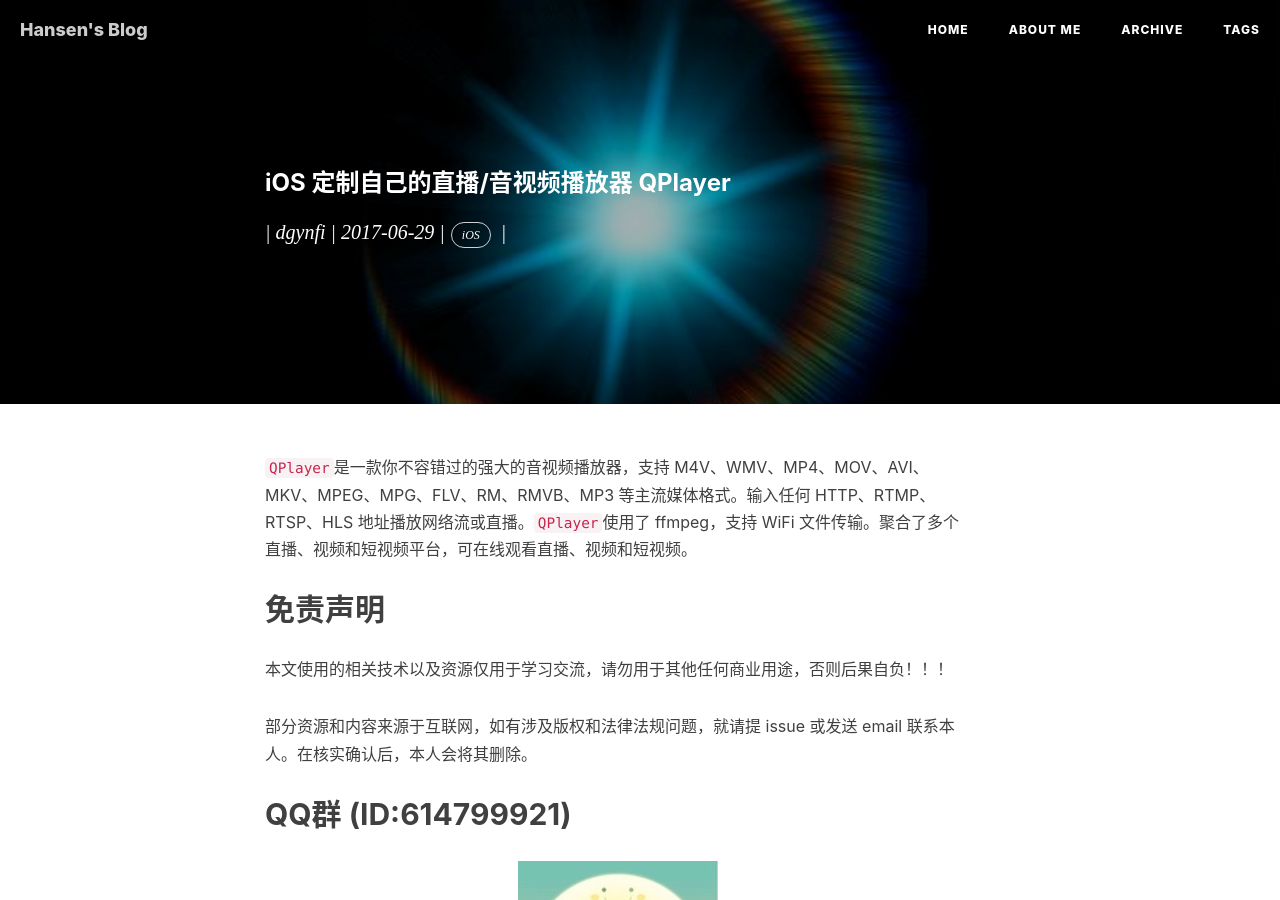
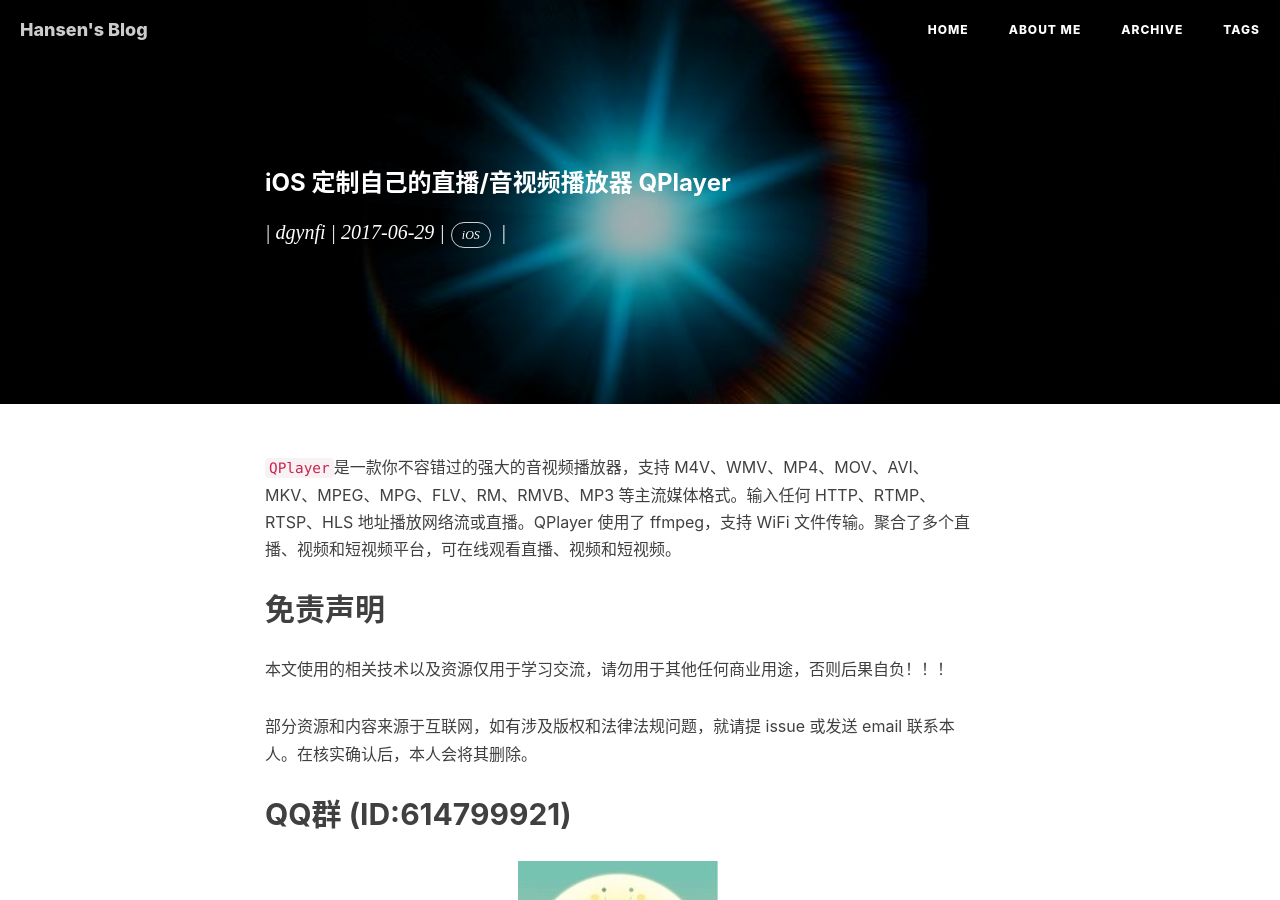
Before and after one commit to itenfay/itenfay.github.io, a Jekyll site: the page built from _posts/2017-06-29-qplayer-is-a-powerful-avplayer-you-cannot-miss.md, in a window 1280 px wide and 900 px high. Built offline with Jekyll 4.4.1, drawn with Linux system fonts in a browser that asks for light colours; nearby versions of some CDN libraries; comment, search, counter and statistics services are not loaded; some of the changed text lies outside the part shown.

```diff
--- a/_posts/2017-06-29-qplayer-is-a-powerful-avplayer-you-cannot-miss.md
+++ b/_posts/2017-06-29-qplayer-is-a-powerful-avplayer-you-cannot-miss.md
@@ -7,7 +7,9 @@ date: 2017-06-29
 tag: iOS
 ---
 
-`QPlayer`是一款你不容错过的强大的音视频播放器，支持 M4V、WMV、MP4、MOV、AVI、MKV、MPEG、MPG、FLV、RM、RMVB、MP3 等主流媒体格式。输入任何 HTTP、RTMP、RTSP、HLS 地址播放网络流或直播。`QPlayer`使用了 ffmpeg，支持 WiFi 文件传输。聚合了多个直播、视频和短视频平台，可在线观看直播、视频和短视频。
+
+`QPlayer`是一款你不容错过的强大的音视频播放器，支持 M4V、WMV、MP4、MOV、AVI、MKV、MPEG、MPG、FLV、RM、RMVB、MP3 等主流媒体格式。输入任何 HTTP、RTMP、RTSP、HLS 地址播放网络流或直播。QPlayer 使用了 ffmpeg，支持 WiFi 文件传输。聚合了多个直播、视频和短视频平台，可在线观看直播、视频和短视频。
+
 
 ## 免责声明
 
@@ -15,9 +17,11 @@ tag: iOS
 
 部分资源和内容来源于互联网，如有涉及版权和法律法规问题，就请提 issue 或发送 email 联系本人。在核实确认后，本人会将其删除。
 
+
 ## QQ群 (ID:614799921)
 
 ![614799921](https://dgynfi.github.io/images/qrcode/g614799921.jpg)
+
 
 ## 预览
 
@@ -39,15 +43,18 @@ tag: iOS
 
 ![app_intro.png](https://dgynfi.github.io/images/qplayer/app_intro.png)
 
+
 ## 要求
 
 iOS 8.0+, iPhone and iPad, Xcode10+.
+
 
 ## 文件传输
 
 在 `App` 设置中打开 `WiFi` 文件传输的开关，即可享用 WiFi 文件传输服务。在电脑浏览器中输入，例如：“[http://192.168.6.6:8888](http://192.168.6.6:8888)”，打开网页后，选择文件，点击 `Upload` 上传。在上传媒体文件时，确保电脑和手机在同一 `WiFi` 环境并且不要关闭本应用也不要锁屏。
 
 PS：建议使用PC浏览器（ Safari [Mac], Microsoft Edge [Win10], Google Chrome [Mac Win10] ）
+
 
 ## 开源组件
 
```
Also changed, not shown: other parts of _posts/2017-06-29-qplayer-is-a-powerful-avplayer-you-cannot-miss.md (+2 -1 lines).
